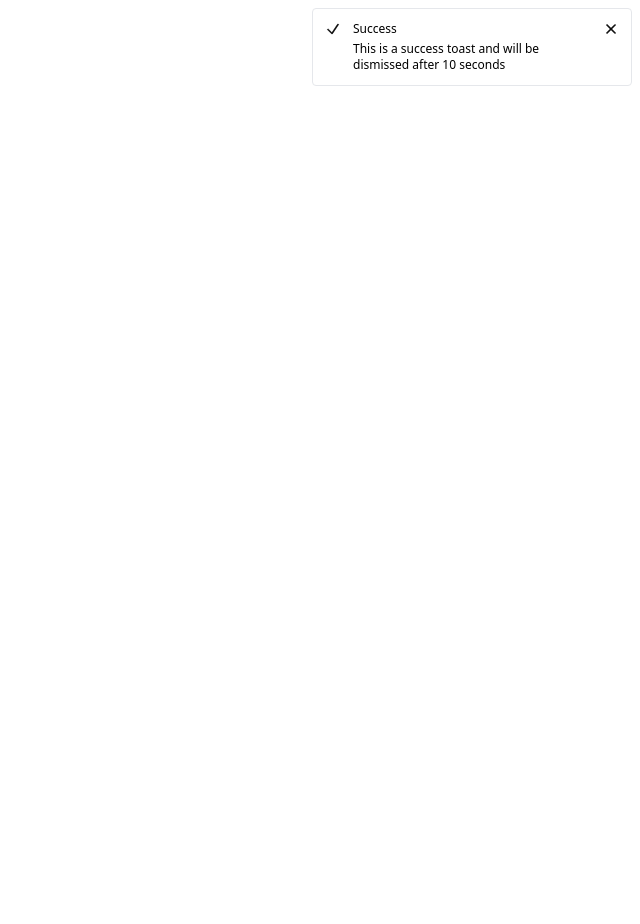
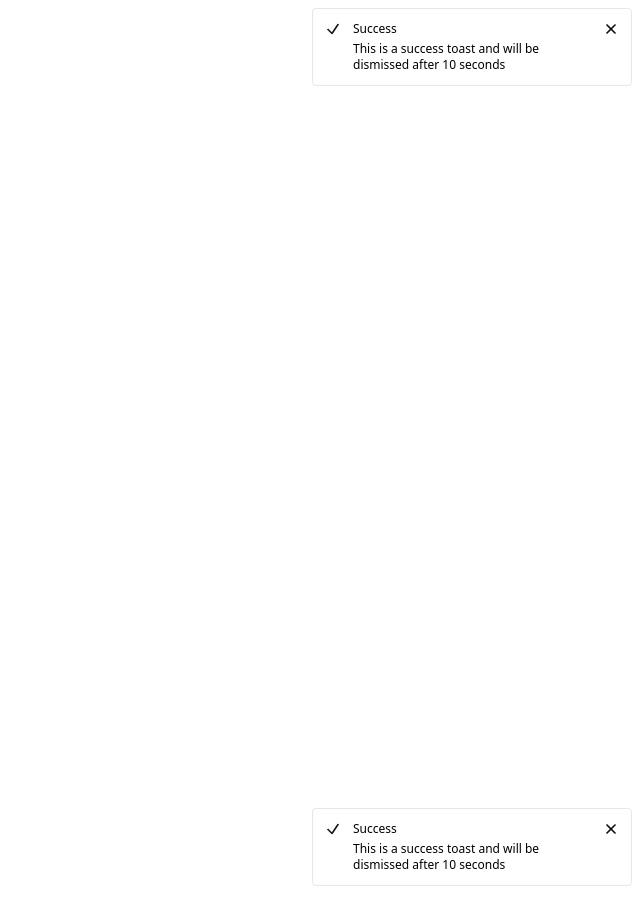
Before and after one commit to 6ri4n/deckup-client, a React (Vite) app: page / in a window 1280 px wide. Shown: the top 924 px of the page, without its empty margins (640-1280 px from the left). Before the commit the page ends 800 px from the top, so only its background shows below. Built offline with nearby package versions, Linux system fonts and the light colour scheme.

Commit message:
fix issue where when rebuilding, colors stopped working.

```diff
--- a/src/App.jsx
+++ b/src/App.jsx
@@ -4,6 +4,7 @@ function App() {
   return (
     <div>
       <ToastNotif />
+      <ToastNotif />
     </div>
   );
 }
```
